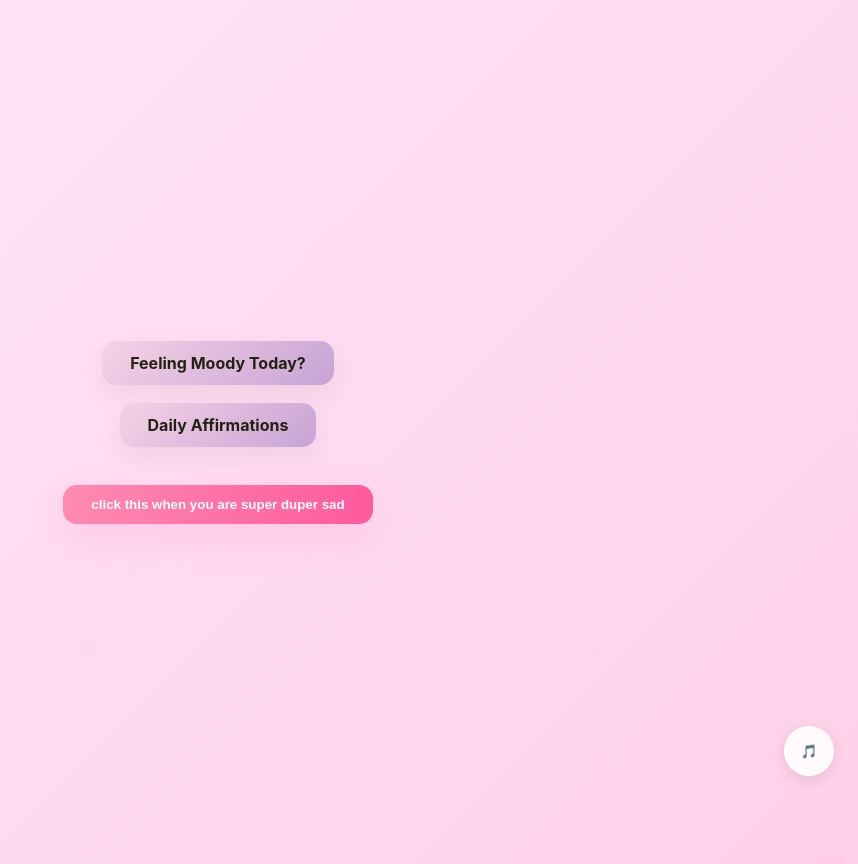
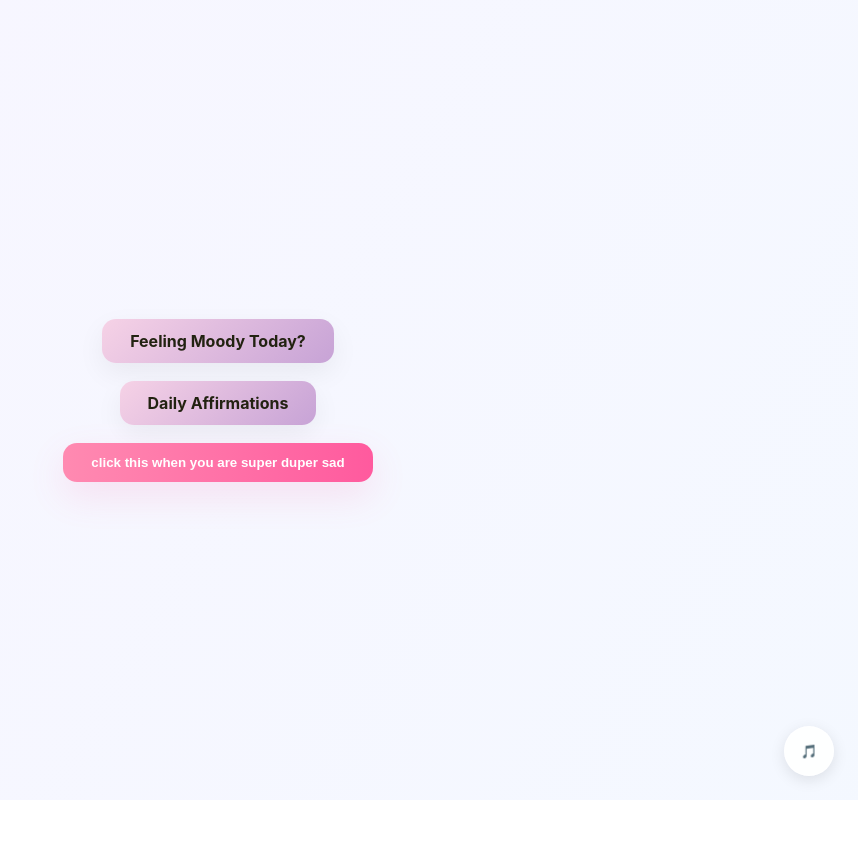
Before and after one commit to yxbudgqjdqdxq/surehit-version-2, a Next.js app: page / in a window 1280 px wide. Both pictures are taken after a click on the button "I Missed You Bubu". Shown: the whole page, without its empty margins (422-1280 px from the left). After the commit the page ends 800 px from the top, so only its background shows below. Built offline with nearby package versions, Linux system fonts and the light colour scheme.

Commit message:
Update index.js

```diff
--- a/pages/index.js
+++ b/pages/index.js
@@ -1,5 +1,5 @@
 // pages/index.js
-import { useState, useEffect } from "react";
+import { useState } from "react";
 import Link from "next/link";
 import { useRouter } from "next/router";
 
@@ -8,21 +8,7 @@ export default function Home() {
   const [showModal, setShowModal] = useState(false);
   const [pw, setPw] = useState("");
   const [pwError, setPwError] = useState("");
-  const [hearts, setHearts] = useState([]);
   const router = useRouter();
-
-  // --- RESTORED: HEART ANIMATION ---
-  useEffect(() => {
-    // Create random floating hearts
-    const newHearts = Array.from({ length: 35 }).map((_, i) => ({
-      id: i,
-      left: Math.random() * 100 + "%",
-      animationDuration: Math.random() * 5 + 5 + "s",
-      animationDelay: Math.random() * 5 + "s",
-      scale: Math.random() * 0.5 + 0.8
-    }));
-    setHearts(newHearts);
-  }, []);
 
   function handleMainClick() {
     setEntered(true);
@@ -41,93 +27,72 @@ export default function Home() {
       router.push("/vault?auth=1");
     } else {
       setPwError("Wrong password. This covers something private — try again.");
+      // small shake animation is possible with CSS but keeping it simple & robust.
     }
   }
 
   return (
-    <main className="main-container" style={{ position: "relative", overflow: "hidden", minHeight: "100vh", background: "linear-gradient(135deg, #ffe6fa 0%, #ffd1e8 100%)" }}>
-
-      {/* --- INJECTED HEART STYLES --- */}
-      <style jsx>{`
-        @keyframes floatUp {
-          0% { transform: translateY(100vh) scale(0.5); opacity: 0; }
-          20% { opacity: 1; }
-          100% { transform: translateY(-10vh) scale(1.2); opacity: 0; }
-        }
-        .heart {
-          position: absolute;
-          bottom: -10%;
-          font-size: 24px;
-          color: #ff5a9e;
-          opacity: 0.6;
-          user-select: none;
-          pointer-events: none;
-          animation-name: floatUp;
-          animation-timing-function: linear;
-          animation-iteration-count: infinite;
-          z-index: 0;
-        }
-        .content-layer {
-          position: relative;
-          z-index: 10;
-          display: flex;
-          flex-direction: column;
-          align-items: center;
-          justify-content: center;
-          min-height: 100vh;
-          width: 100%;
-        }
-      `}</style>
-
-      {/* --- RENDER HEARTS --- */}
-      {hearts.map((h) => (
-        <div key={h.id} className="heart" style={{
-            left: h.left,
-            animationDuration: h.animationDuration,
-            animationDelay: h.animationDelay,
-            transform: `scale(${h.scale})`
-          }}>
-          ❤️
-        </div>
-      ))}
-
-      {/* --- CONTENT LAYER --- */}
-      <div className="content-layer">
+    <main className="main-container">
       {!entered ? (
         <button className="landing-btn" onClick={handleMainClick}>
           I Missed You Bubu
         </button>
       ) : (
         <div className="choices" role="navigation" aria-label="Main choices">
-            <Link href="/paragraphs" legacyBehavior><a className="choice-btn">Feeling Moody Today?</a></Link>
-            <Link href="/chat" legacyBehavior><a className="choice-btn">Daily Affirmations</a></Link>
-            <button onClick={openSecret} style={{
-                padding: "12px 28px", borderRadius: 14, border: "none",
-                background: "linear-gradient(90deg,#ff8ab1,#ff5a9e)", color: "white", fontWeight: 900,
-                boxShadow: "0 14px 36px rgba(255,90,157,0.14)", cursor: "pointer", marginTop: "20px"
-              }}>
+          <Link href="/paragraphs" legacyBehavior>
+            <a className="choice-btn">Feeling Moody Today?</a>
+          </Link>
+
+          <Link href="/chat" legacyBehavior>
+            <a className="choice-btn">Daily Affirmations</a>
+          </Link>
+
+          {/* Secret vault button */}
+          <button
+            onClick={openSecret}
+            style={{
+              padding: "12px 28px",
+              borderRadius: 14,
+              border: "none",
+              background: "linear-gradient(90deg,#ff8ab1,#ff5a9e)",
+              color: "white",
+              fontWeight: 900,
+              boxShadow: "0 14px 36px rgba(255,90,157,0.14)",
+              cursor: "pointer"
+            }}
+          >
             click this when you are super duper sad
           </button>
         </div>
       )}
 
       {showModal && (
-          <div style={{ position: "fixed", inset: 0, background: "rgba(0,0,0,0.34)", display: "flex", alignItems: "center", justifyContent: "center", zIndex: 60 }}>
+        <div style={{
+          position: "fixed", inset: 0, background: "rgba(0,0,0,0.34)", display: "flex", alignItems: "center", justifyContent: "center", zIndex: 60
+        }}>
           <div style={{ width: "min(680px, 92%)", background: "#fff", padding: 22, borderRadius: 12, boxShadow: "0 20px 60px rgba(0,0,0,0.18)" }}>
             <h3 style={{ margin: 0 }}>Secret Vault</h3>
             <p style={{ color: "rgba(0,0,0,0.6)" }}>Enter the password to reveal a private message.</p>
+
             <form onSubmit={submitPw} style={{ display: "flex", gap: 8, marginTop: 12 }}>
-                <input value={pw} onChange={(e) => setPw(e.target.value)} placeholder="Password" autoFocus style={{ flex: 1, padding: 10, borderRadius: 8, border: "1px solid rgba(0,0,0,0.08)" }} />
+              <input
+                value={pw}
+                onChange={(e) => setPw(e.target.value)}
+                placeholder="Password"
+                autoFocus
+                style={{ flex: 1, padding: 10, borderRadius: 8, border: "1px solid rgba(0,0,0,0.08)" }}
+              />
               <button style={{ padding: "10px 12px", borderRadius: 8, border: "none", background: "#b21b61", color: "#fff" }}>Open</button>
             </form>
+
             {pwError && <div style={{ color: "crimson", marginTop: 10 }}>{pwError}</div>}
+
             <div style={{ marginTop: 14, textAlign: "right" }}>
               <button onClick={() => setShowModal(false)} style={{ background: "transparent", border: "none", color: "#666", cursor: "pointer" }}>Cancel</button>
             </div>
           </div>
         </div>
       )}
-      </div>
     </main>
   );
 }
```
Lines whose indentation alone changed are shown as unchanged.
